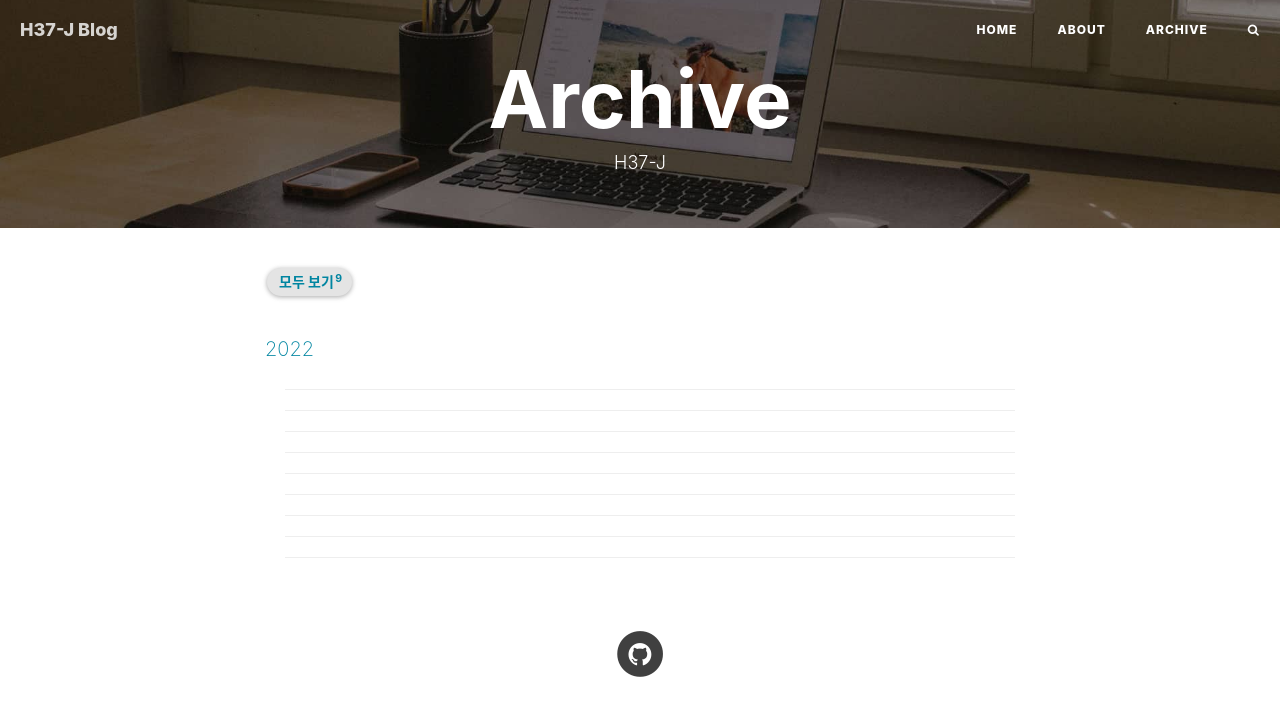
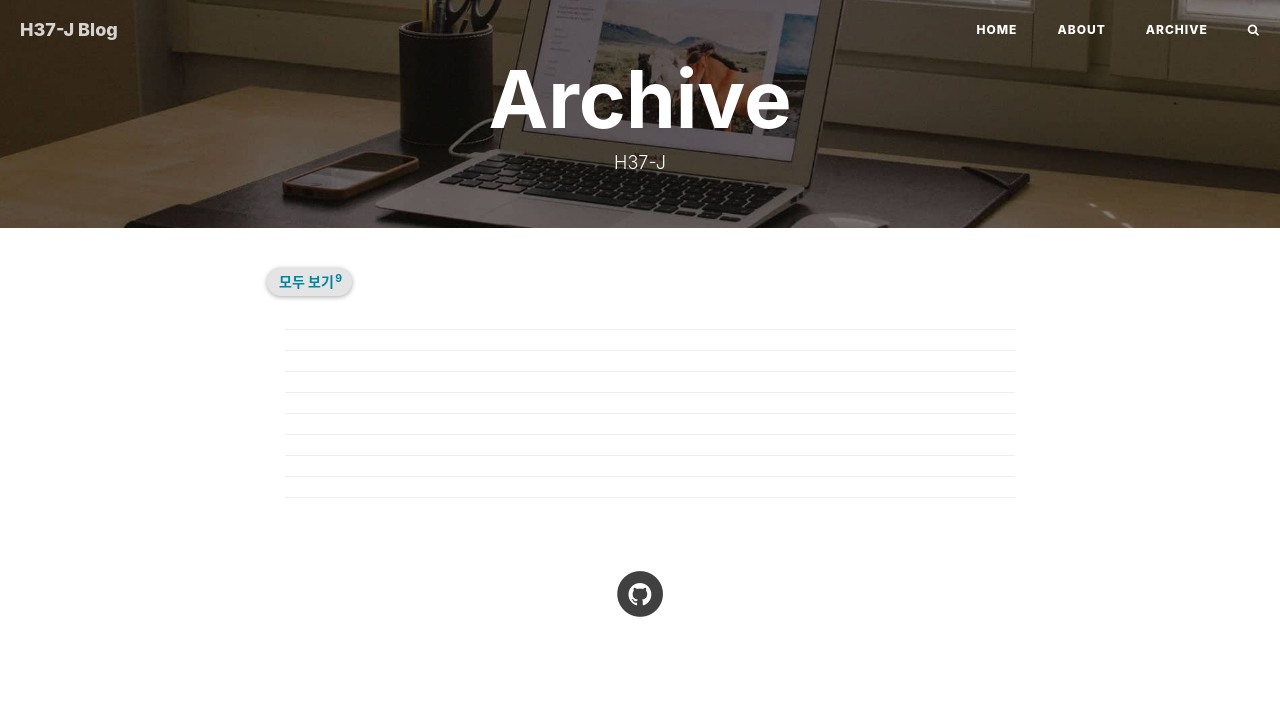
Before and after one commit to H37-J/H37-J.github.io, a Jekyll site: the page built from archive.html, in a window 1280 px wide. Shown: the top 716 px of the page. Built offline with Jekyll 4.4.1, drawn with Linux system fonts in a browser that asks for light colours; nearby versions of some CDN libraries; comment, search, counter and statistics services are not loaded.

Commit message:
업데이트

```diff
--- a/archive.html
+++ b/archive.html
@@ -56,15 +56,15 @@ https://github.com/kitian616/jekyll-TeXt-theme
 				{%- endfor -%}
 
 			{% comment %} group by year {% endcomment %}
-			{%- assign _currentdate = _article.date | date: '%Y' -%}
-			{%- if _currentdate != _date -%}
-				{%- unless forloop.first -%}</section>{%- endunless -%}
-				<section>
-				<span class="fa listing-seperator">
-					<span class="tag-text">{{ _currentdate }}</span>
-				</span>
-				{%- assign _date = _currentdate -%}
-			{%- endif -%}
+<!--			{%- assign _currentdate = _article.date | date: '%Y' -%}-->
+<!--			{%- if _currentdate != _date -%}-->
+<!--				{%- unless forloop.first -%}</section>{%- endunless -%}-->
+<!--				<section>-->
+<!--				<span class="fa listing-seperator">-->
+<!--					<span class="tag-text">{{ _currentdate }}</span>-->
+<!--				</span>-->
+<!--				{%- assign _date = _currentdate -%}-->
+<!--			{%- endif -%}-->
 
 				<div class="post-preview item" data-tags="{{ _tags }}">
 				    <a href="{{ _article.url | prepend: site.baseurl }}">
```
